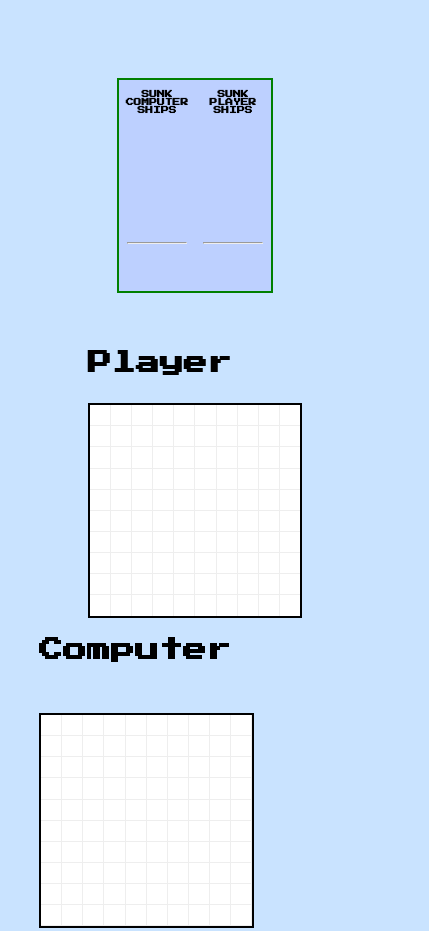
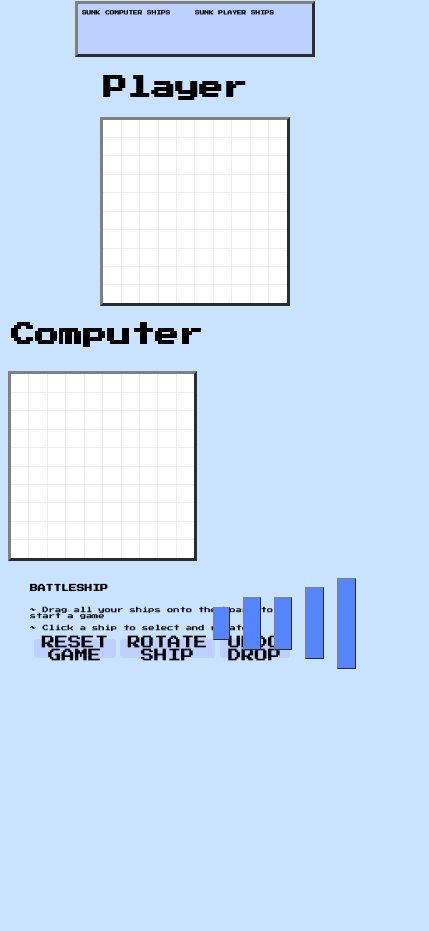
Before and after one commit to clareysean/js-battleship-game, a plain HTML site: page index.html in a window 390 px wide. Shown: the top 931 px of the page, 429 px wide, since content can reach past the window. After the commit the page ends 844 px from the top, so only its background shows below. Drawn offline with Linux system fonts and the light colour scheme.

Commit message:
Update styles with media queries

```diff
--- a/index.html
+++ b/index.html
@@ -11,16 +11,20 @@
       href="https://fonts.googleapis.com/css2?family=Press+Start+2P&display=swap"
       rel="stylesheet"
     />
+    <link rel="apple-touch-icon" sizes="180x180" href="/apple-touch-icon.png" />
+    <link rel="icon" type="image/png" sizes="32x32" href="/favicon-32x32.png" />
+    <link rel="icon" type="image/png" sizes="16x16" href="/favicon-16x16.png" />
+    <link rel="manifest" href="/site.webmanifest" />
   </head>
   <body>
     <div id="page-container">
       <div class="ship-list-container">
         <div id="ship-lists">
           <h4 class="comp-list-h4">SUNK COMPUTER SHIPS</h4>
-          <hr class="hr-l" />
+
           <ul class="comp-list-ul"></ul>
           <h4 class="player-list-h4">SUNK PLAYER SHIPS</h4>
-          <hr class="hr-r" />
+
           <ul class="player-list-ul"></ul>
         </div>
       </div>
@@ -38,7 +42,7 @@
       <section id="bottom-window">
         <div id="info">
           <h1>BATTLESHIP</h1>
-          <p id="msg">Drag all your ships onto the board to start a game!</p>
+          <p id="msg"></p>
           <button id="reset-btn">RESET GAME</button
           ><button id="rotate-btn">ROTATE SHIP</button
           ><button id="undo-btn">UNDO DROP</button>
@@ -50,7 +54,7 @@
             data-length="2"
             data-rotated="false"
             draggable="true"
-            style="height: 10vmin; width: 5vmin"
+            style="height: 8vmin; width: 4vmin"
           ></div>
           <div
             name="sub"
@@ -58,7 +62,7 @@
             data-length="3"
             data-rotated="false"
             draggable="true"
-            style="height: 15vmin; width: 5vmin"
+            style="height: 13vmin; width: 4.3vmin"
           ></div>
           <div
             name="cruiser"
@@ -66,7 +70,7 @@
             data-length="3"
             data-rotated="false"
             draggable="true"
-            style="height: 15vmin; width: 5vmin"
+            style="height: 13vmin; width: 4.3vmin"
           ></div>
           <div
             name="battleship"
@@ -74,7 +78,7 @@
             data-length="4"
             data-rotated="false"
             draggable="true"
-            style="height: 20vmin; width: 5vmin"
+            style="height: 18vmin; width: 4.5vmin"
           ></div>
           <div
             name="carrier"
@@ -82,7 +86,7 @@
             data-length="5"
             data-rotated="false"
             draggable="true"
-            style="height: 25vmin; width: 5vmin"
+            style="height: 23vmin; width: 4.6vmin"
           ></div>
         </div>
       </section>
--- a/scripts.js
+++ b/scripts.js
@@ -152,9 +152,9 @@ function startGame() {
   draggedSquaresHistory = [];
   draggedShipHistory = [];
 
-  msg.innerText = `~ Drag all your ships onto the board to start a game ~
+  msg.innerText = `~ Drag all your ships onto the board to start a game
 
-  ~ Click a ship to select and rotate ~`;
+  ~ Click a ship to select and rotate`;
   undoBtn.addEventListener("click", undoDrop);
 
   compShipData.forEach((ship) => {
@@ -837,7 +837,7 @@ function nextTurn(playerTurn) {
     setTimeout(function () {
       computerShot();
       thinkingMsg.style.visibility = "hidden";
-    }, 100);
+    }, 700);
 
     return;
   }
--- a/styles.css
+++ b/styles.css
@@ -13,6 +13,8 @@ html,
 body {
   margin: 0;
   height: 100%;
+  width: 100%;
+  overflow: auto;
   background-color: rgb(201, 227, 255);
 }
 
@@ -22,10 +24,10 @@ p {
 }
 
 #page-container {
-  margin: 0 10vmin 10vmin 10vmin;
+  margin: 0 auto;
   text-align: center;
-  max-height: 100vh;
-  height: fit-content;
+  min-height: 100vh;
+  overflow: hidden;
 }
 #player-board-container {
   display: inline-block;
@@ -36,32 +38,33 @@ p {
 
 .game-boards-container {
   display: inline-block;
-  padding-top: 10vmin;
+  vertical-align: super;
 }
 
 #player-board {
   padding: none;
-  height: 55vmin;
-  width: 55vmin;
+  height: 47vmin;
+  width: 47vmin;
   display: grid;
   gap: 1px;
   grid-template-columns: repeat(10, 1fr);
   grid-template-rows: repeat(10, 1fr);
-  border: 2px solid black;
+  outline: 3px outset gray;
   background-color: var(--board-bg);
 }
 
 #comp-thinking-msg {
   visibility: hidden;
+  margin-bottom: 0.3vmin;
 }
 #computer-board {
-  height: 55vmin;
-  width: 55vmin;
+  height: 47vmin;
+  width: 47vmin;
   display: grid;
   gap: 1px;
   grid-template-columns: repeat(10, 1fr);
   grid-template-rows: repeat(10, 1fr);
-  border: 2px solid black;
+  outline: 3px outset gray;
   background-color: var(--board-bg);
 }
 
@@ -79,36 +82,47 @@ p {
 h2 {
   position: inline;
   text-align: left;
-  margin-bottom: 5vmin;
+  margin-bottom: 3vmin;
 }
 
 .player-h2 {
-  margin-bottom: 7.1vmin;
+  margin-bottom: 5vmin;
 }
 
 #bottom-window {
   display: flex;
   align-items: center;
   justify-content: center;
-  margin: 2rem auto;
-  width: 160.8vmin;
+  margin: 6vmin auto;
+  width: 73.2%;
   max-width: 100vw;
-  height: 32vmin;
+  height: 30vmin;
   text-align: center;
-  border: 2px solid blue;
+  /* border: 2px solid blue; */
+  /* outline: 3px outset gray; */
 }
 
 #info {
   text-align: left;
-  border: 1px solid red;
-  width: 47.7%;
+  width: 40vw;
   height: 30vmin;
+  padding: 0 0.7vw 0 0.7vw;
+  display: grid;
+  grid-template-rows: 1fr 1fr 1fr;
+  grid-template-columns: 1fr 1fr 1fr;
+}
+
+#msg {
+  margin: 1vmin auto;
+  font-size: 2vmin;
+  grid-row: 2;
+  grid-column: 1 / span 3;
 }
 
 #ship-container {
-  border: 2px solid black;
-  height: 32vmin;
-  width: 95vmin;
+  height: 30vmin;
+  width: 40vw;
+  max-width: 100%;
   display: flex;
   justify-content: space-around;
   align-items: center;
@@ -124,17 +138,22 @@ h2 {
   border: 2px solid rgb(250, 179, 49);
 }
 .ship-list-container {
+  height: fit-content;
   display: inline-block;
+  padding: 0;
+  vertical-align: super;
 }
 #ship-lists {
-  height: 55vmin;
-  width: 40vmin;
+  height: 47vh;
+  width: 48vmin;
+  outline: 3px outset gray;
   min-width: fit-content;
   display: grid;
   grid-template-columns: 1fr 1fr;
-  border: 2px solid green;
+  grid-template-rows: repeat(4, 1fr);
   background-color: var(--secondary-blue);
-  /* margin: 3rem 0 0 5rem; */
+  text-align: left;
+  padding: 0 1vw 0 1vw;
 }
 
 h4 {
@@ -152,45 +171,106 @@ h4 {
 }
 
 .comp-list-ul {
+  display: flex;
+  flex-direction: column;
+  align-items: flex-start;
+  justify-content: flex-start;
   grid-column: 1;
   grid-row: 2;
 }
 
 .player-list-ul {
-  grid-column: 2;
-  grid-row: 2;
+  display: flex;
+  flex-direction: column;
+  align-items: flex-start;
+  justify-content: flex-start;
+  grid-column: 2 / span 2;
+  grid-row: 2 / span 2;
 }
 
 li {
-  font-size: 1rem;
+  font-size: 0.8vw;
+  margin: 0.5vmin;
+}
+
+ul {
+  /* margin-top: 10vh; */
+  list-style-position: inside;
+  padding-left: 0;
 }
 
 button {
+  display: flex;
+  align-items: center;
+  justify-content: center;
   border: none;
   background-color: var(--secondary-blue);
   height: 5vmin;
-  width: 20vmin;
+  width: 95%;
   border-radius: 0.2rem;
-  margin: 0.5rem;
+  margin: 1vmin;
   transition: all ease-in-out 0.1s;
+  vertical-align: top;
+}
+
+#reset-btn {
+  grid-row: 3;
+  grid-column: 1;
+}
+#rotate-btn {
+  grid-row: 3;
+  grid-column: 2;
+}
+#undo-btn {
+  grid-row: 3;
+  grid-column: 3;
 }
 
 button:hover {
   background-color: var(--blue-hover);
 }
 
-@media screen and (max-width: 1750px) {
+@media screen and (max-width: 1500px) {
+  li {
+    font-size: 0.7vw;
+  }
+}
+@media screen and (max-width: 1400px) {
   .ship-list-container {
     display: inline-block;
-
-    margin-top: 20vmin;
   }
-}
-
-hr {
-  height: 2px;
-  width: 80%;
-  display: inline;
+  #ship-lists {
+    height: 13vmin;
+    width: 60vw;
+    margin: 0.9vmin auto auto auto;
+  }
+  h4 {
+    font-size: 1.2vmin;
+  }
+  h1 {
+    font-size: 2vmin;
+    margin-top: -0.1vh;
+  }
+  #msg {
+    font-size: 1.6vmin;
+  }
+  #bottom-window {
+    width: 98vw;
+    height: 25vmin;
+    margin-top: 2vh;
+  }
+  #info {
+    height: 20vmin;
+  }
+  #ship-container {
+    height: 20vmin;
+    margin-left: 6vw;
+  }
+  .game-boards-container {
+    display: inline-block;
+    padding-top: 0.5vmin;
+    vertical-align: top;
+  }
 }
 
 hr-l {
```
Also changed, not shown: android-chrome-192x192.png (added), android-chrome-512x512.png (added), apple-touch-icon.png (added), favicon-16x16.png (added), favicon-32x32.png (added), favicon.ico (added), site.webmanifest (added).
